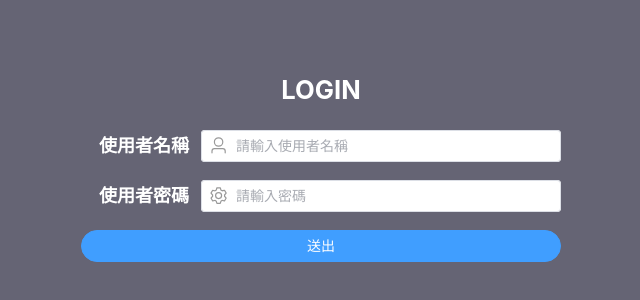
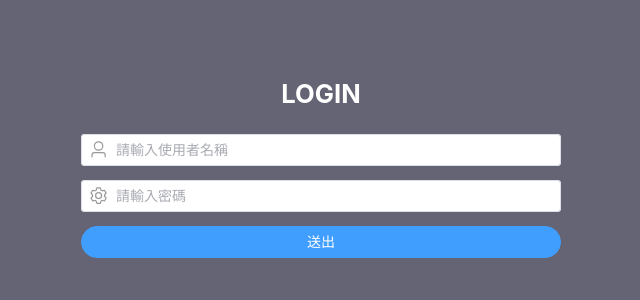
Before and after one commit to 121amylin/Vue3_CMS_test, a Vue app in the folder CMC_03/: page /login in a window 1280 px wide. Shown: the part 234-534 px from the top of the page, without its empty margins (319-959 px from the left). Built offline with nearby package versions, Linux system fonts and the light colour scheme.

Commit message:
CMS_03：login頁面layout調整

```diff
--- a/CMC_03/src/views/login/IndexView.vue
+++ b/CMC_03/src/views/login/IndexView.vue
@@ -11,13 +11,13 @@ const input = ref({
     <div class="login_container">
       <h3 class="page_title">login</h3>
       <el-form :model="form" label-width="120px">
-        <el-form-item label="使用者名稱" class="input_item">
+        <div class="input_item">
           <el-icon :size="size" :color="color">
             <User />
           </el-icon>
           <el-input v-model="input.userName" placeholder="請輸入使用者名稱" />
-        </el-form-item>
-        <el-form-item label="使用者密碼" class="input_item">
+        </div>
+        <div class="input_item">
           <el-icon :size="size" :color="color">
             <Setting />
           </el-icon>
@@ -27,7 +27,7 @@ const input = ref({
             placeholder="請輸入密碼"
             show-password
           />
-        </el-form-item>
+        </div>
         <el-button type="primary" round>送出</el-button></el-form
       >
     </div>
@@ -48,12 +48,11 @@ const input = ref({
   margin: auto;
   display: flex;
   flex-direction: column;
-
 }
 .page_title {
   text-align: center;
   font-size: clamp(24px, 2vw, 40px);
-  margin-bottom: clamp(10px, 1.5vw,30px);
+  margin-bottom: clamp(10px, 1.5vw, 30px);
   font-weight: 700;
   text-transform: uppercase;
   color: #fff;
@@ -61,6 +60,8 @@ const input = ref({
 .input_item {
   display: flex;
   position: relative;
+  margin-bottom: 14px;
+
   .el-form-item__label {
     color: #fff;
     font-size: clamp(18px, 1.15vw, 24px);
@@ -73,6 +74,10 @@ const input = ref({
     font-size: clamp(18px, 1.5vw, 28px);
     z-index: 1;
     color: #999;
+    &.el-input__password {
+      left: unset;
+      right: 0;
+    }
   }
   .el-input__inner {
     text-indent: 24px;
```
